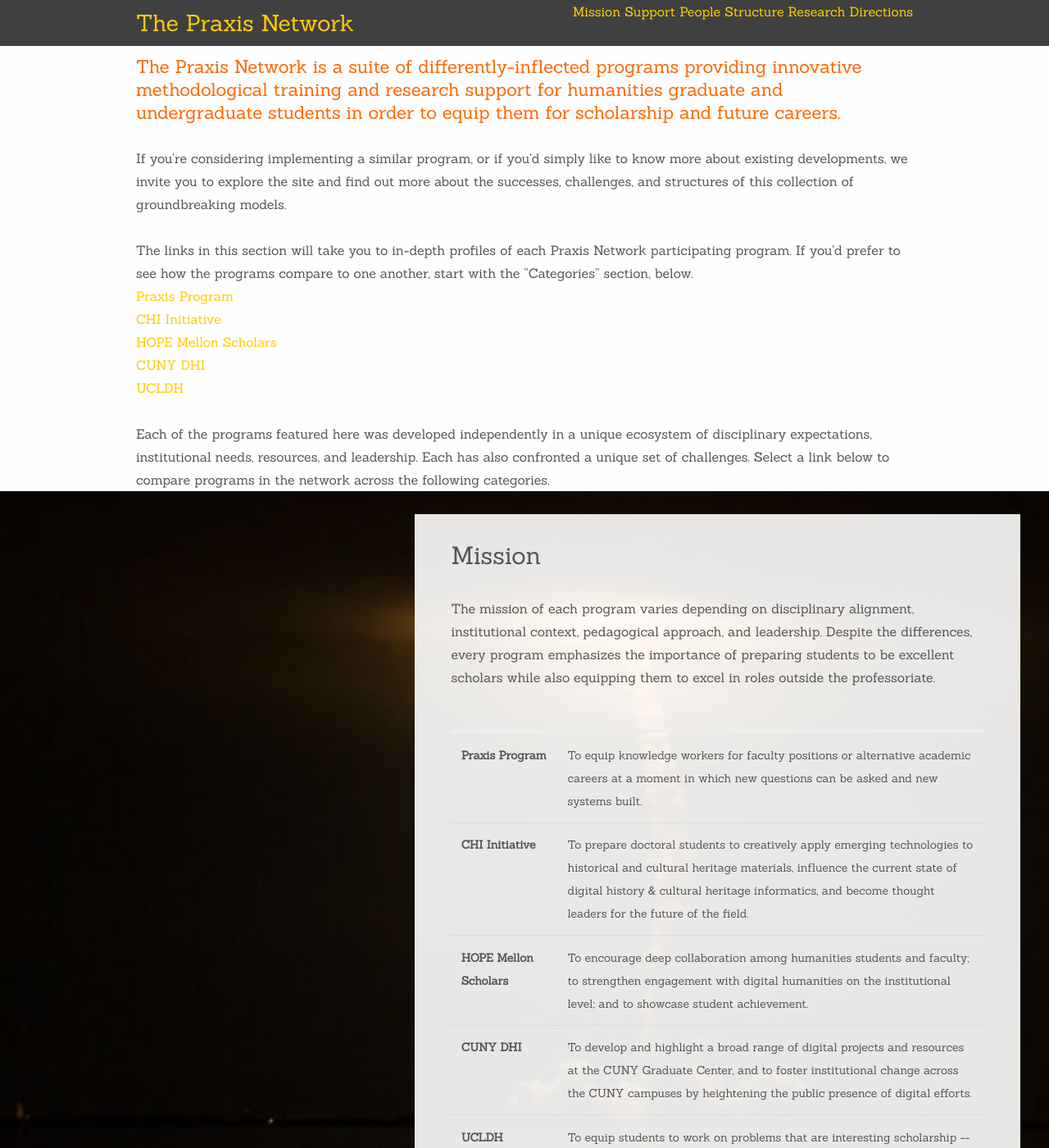
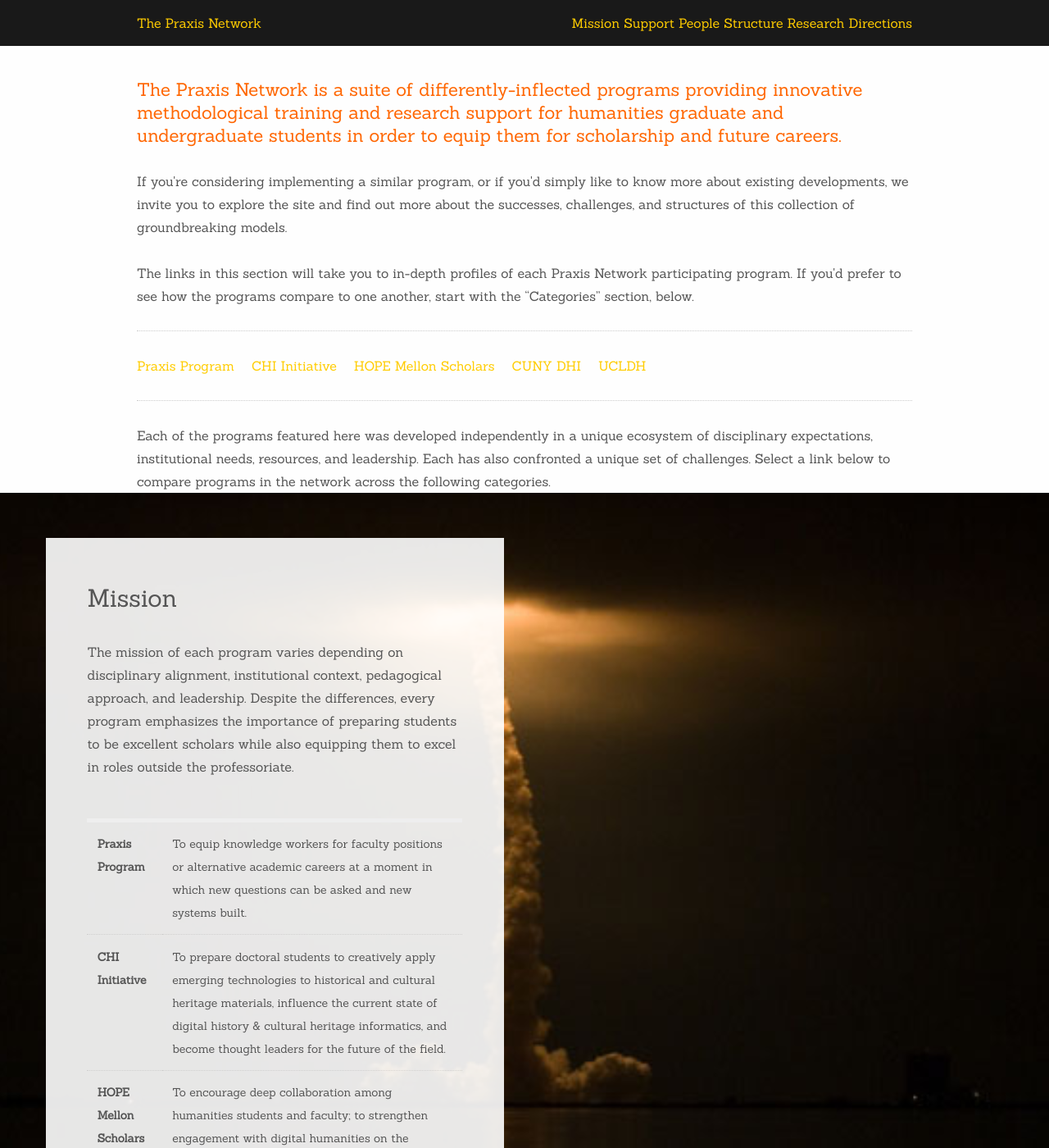
Before and after one commit to praxisnetwork/praxisnetwork.github.com, a Jekyll site: the page built from index.html, in a window 1280 px wide and 1400 px high. Shown: the whole window at 82% size. Built offline with Jekyll 4.4.1, drawn with Linux system fonts in a browser that asks for light colours; nearby versions of some CDN libraries; Markdown is read by kramdown in place of the engine named in the settings.

Commit message:
First pass at parallax backgrounds.

```diff
--- a/_sass/_base.scss
+++ b/_sass/_base.scss
@@ -11,9 +11,10 @@ $base-line-height: 28px;
 // Susy Variables
 $total-columns: 8;
 $column-width: 100px;
-$gutter-width: 40px;
+$gutter-width: 50px;
 $grid-padding: 0;
 $container-style: fluid;
+$gutterColumn: gutter($total-columns) + column($total-columns);
 
 // Colors
 $dark-grey: rgba(0,0,0,0.7);
--- a/c/styles.css
+++ b/c/styles.css
@@ -87,9 +87,9 @@ article, aside, details, figcaption, figure, footer, header, hgroup, menu, nav,
     margin-right: auto;
     padding-left: 0;
     padding-right: 0;
+    /*@include susy-grid-background;*/
     background-color: #fefefe;
     margin: 0;
-    padding-top: 1.75em;
     padding-bottom: 5.25em;
     color: #555;
   }
@@ -132,8 +132,14 @@ article, aside, details, figcaption, figure, footer, header, hgroup, menu, nav,
     margin-left: 0;
     padding-left: 0;
   }
+  nav#program-nav {
+    border: 1px dotted #ccc;
+    border-width: 1px 0;
+    padding: 1.75em 0;
+    margin: 1.75em 0;
+  }
   nav#program-nav a {
-    display: block;
+    margin-right: 1em;
   }
 
   /* Links */
@@ -225,45 +231,41 @@ article, aside, details, figcaption, figure, footer, header, hgroup, menu, nav,
   }
 
   /* Classes */
-  .intro, .program-category-intro {
+  .intro {
     font-size: 1.375em;
     line-height: 1.27273em;
     color: #f60;
   }
 
   .program-category-intro {
+    font-size: 0.875em;
+    line-height: 2em;
+    font-style: italic;
     color: rgba(60, 60, 60, 0.5);
   }
 
   /* Header */
   header[role="banner"] {
-    position: fixed;
-    top: 0;
-    width: 100%;
-    float: left;
-    margin-right: 3.7037%;
-    display: inline;
-    padding-left: 12.96296%;
-    padding-right: 12.96296%;
-    background: rgba(0, 0, 0, 0.75);
+    background: rgba(0, 0, 0, 0.9);
     overflow: hidden;
     *zoom: 1;
-    z-index: 1000;
-    border-bottom: 1px solid #eee;
+    padding: 0.875em 13.04348%;
   }
   header[role="banner"] h1 {
-    font-size: 1.75em;
-    line-height: 2em;
-    width: 35.18519%;
+    font-size: 1em;
+    line-height: 1.75em;
+    width: 34.78261%;
     float: left;
-    margin-right: 3.7037%;
+    margin-right: 4.34783%;
     display: inline;
   }
   header[role="banner"] nav {
-    width: 61.11111%;
+    font-size: 1em;
+    line-height: 1.75em;
+    width: 60.86957%;
     float: right;
     margin-right: 0;
-    #margin-left: -40px;
+    #margin-left: -50px;
     display: inline;
     text-align: right;
   }
@@ -282,188 +284,312 @@ article, aside, details, figcaption, figure, footer, header, hgroup, menu, nav,
 
   /* Main Content */
   div[role="main"] {
-    padding-left: 12.96296%;
-    padding-right: 12.96296%;
+    width: 100%;
+    float: left;
+    margin-right: 4.34783%;
+    display: inline;
   }
-
-  section.category {
-    margin-left: -17.5%;
-    margin-right: -17.5%;
+  div[role="main"] article > header {
+    width: 73.91304%;
+    float: left;
+    margin-right: 4.34783%;
+    display: inline;
+    margin-left: 13.04348%;
+    padding-top: 5.88235%;
+    padding-bottom: 5.88235%;
+  }
+  body.program div[role="main"] article {
+    width: 100%;
+    float: left;
+    margin-right: 4.34783%;
+    display: inline;
+    margin-left: 0%;
+  }
+  body.program div[role="main"] article section {
+    display: block;
+    float: none;
+    width: auto;
+    margin-right: auto;
+    #margin-left: auto;
+    display: block;
+    margin-left: 0%;
+    margin: 17.5em 0;
+    padding-left: 13.04348%;
+    padding-right: 13.04348%;
+    padding-top: 4.34783%;
+    padding-bottom: 4.34783%;
+  }
+  body.program div[role="main"] article > header {
+    color: #fff;
+  }
+  body.program div[role="main"] article section {
+    background: rgba(255, 255, 255, 0.95);
+    -webkit-box-shadow: rgba(0, 0, 0, 0.5) 0 0 20px;
+    -moz-box-shadow: rgba(0, 0, 0, 0.5) 0 0 20px;
+    box-shadow: rgba(0, 0, 0, 0.5) 0 0 20px;
+    margin: 17.5em 0;
+  }
+  div[role="main"] section {
+    width: 73.91304%;
+    float: left;
+    margin-right: 4.34783%;
+    display: inline;
+    margin-left: 13.04348%;
+  }
+  div[role="main"] section.category {
+    width: 100%;
+    float: left;
+    margin-right: 4.34783%;
+    display: inline;
+    margin-left: 0%;
     overflow: hidden;
     *zoom: 1;
-    padding: 1.75em 3.7037%;
+    padding: 4.34783%;
   }
-  section.category div {
+  div[role="main"] section.category div {
+    padding: 4.34783%;
     background: rgba(255, 255, 255, 0.9);
-    width: 61.11111%;
+    width: 47.82609%;
+    float: left;
+    margin-right: 4.34783%;
+    display: inline;
+  }
+  div[role="main"] section.category:nth-child(odd) div {
+    width: 47.82609%;
     float: right;
     margin-right: 0;
-    #margin-left: -40px;
-    display: inline;
-    padding: 1.75em 3.7037%;
-  }
-  section.category:nth-child(odd) div {
-    width: 61.11111%;
-    float: left;
-    margin-right: 3.7037%;
+    #margin-left: -50px;
     display: inline;
   }
-  section.category#mission {
+  div[role="main"] section.category#mission {
     background-image: url("../images/mission.jpg");
     -webkit-background-size: cover;
     -moz-background-size: cover;
     -o-background-size: cover;
     background-size: cover;
+    background-attachment: fixed;
+    background-position: 0 1;
+    background-repeat: no-repeat;
   }
-
-  section.category {
-    margin-left: -17.5%;
-    margin-right: -17.5%;
+  div[role="main"] section.category {
+    width: 100%;
+    float: left;
+    margin-right: 4.34783%;
+    display: inline;
+    margin-left: 0%;
     overflow: hidden;
     *zoom: 1;
-    padding: 1.75em 3.7037%;
+    padding: 4.34783%;
   }
-  section.category div {
+  div[role="main"] section.category div {
+    padding: 4.34783%;
     background: rgba(255, 255, 255, 0.9);
-    width: 61.11111%;
+    width: 47.82609%;
+    float: left;
+    margin-right: 4.34783%;
+    display: inline;
+  }
+  div[role="main"] section.category:nth-child(odd) div {
+    width: 47.82609%;
     float: right;
     margin-right: 0;
-    #margin-left: -40px;
-    display: inline;
-    padding: 1.75em 3.7037%;
-  }
-  section.category:nth-child(odd) div {
-    width: 61.11111%;
-    float: left;
-    margin-right: 3.7037%;
+    #margin-left: -50px;
     display: inline;
   }
-  section.category#support {
+  div[role="main"] section.category#support {
     background-image: url("../images/support.jpg");
     -webkit-background-size: cover;
     -moz-background-size: cover;
     -o-background-size: cover;
     background-size: cover;
+    background-attachment: fixed;
+    background-position: 0 1;
+    background-repeat: no-repeat;
   }
-
-  section.category {
-    margin-left: -17.5%;
-    margin-right: -17.5%;
+  div[role="main"] section.category {
+    width: 100%;
+    float: left;
+    margin-right: 4.34783%;
+    display: inline;
+    margin-left: 0%;
     overflow: hidden;
     *zoom: 1;
-    padding: 1.75em 3.7037%;
+    padding: 4.34783%;
   }
-  section.category div {
+  div[role="main"] section.category div {
+    padding: 4.34783%;
     background: rgba(255, 255, 255, 0.9);
-    width: 61.11111%;
+    width: 47.82609%;
+    float: left;
+    margin-right: 4.34783%;
+    display: inline;
+  }
+  div[role="main"] section.category:nth-child(odd) div {
+    width: 47.82609%;
     float: right;
     margin-right: 0;
-    #margin-left: -40px;
-    display: inline;
-    padding: 1.75em 3.7037%;
-  }
-  section.category:nth-child(odd) div {
-    width: 61.11111%;
-    float: left;
-    margin-right: 3.7037%;
+    #margin-left: -50px;
     display: inline;
   }
-  section.category#people {
+  div[role="main"] section.category#people {
     background-image: url("../images/people.jpg");
     -webkit-background-size: cover;
     -moz-background-size: cover;
     -o-background-size: cover;
     background-size: cover;
+    background-attachment: fixed;
+    background-position: 0 1;
+    background-repeat: no-repeat;
   }
-
-  section.category {
-    margin-left: -17.5%;
-    margin-right: -17.5%;
+  div[role="main"] section.category {
+    width: 100%;
+    float: left;
+    margin-right: 4.34783%;
+    display: inline;
+    margin-left: 0%;
     overflow: hidden;
     *zoom: 1;
-    padding: 1.75em 3.7037%;
+    padding: 4.34783%;
   }
-  section.category div {
+  div[role="main"] section.category div {
+    padding: 4.34783%;
     background: rgba(255, 255, 255, 0.9);
-    width: 61.11111%;
+    width: 47.82609%;
+    float: left;
+    margin-right: 4.34783%;
+    display: inline;
+  }
+  div[role="main"] section.category:nth-child(odd) div {
+    width: 47.82609%;
     float: right;
     margin-right: 0;
-    #margin-left: -40px;
-    display: inline;
-    padding: 1.75em 3.7037%;
-  }
-  section.category:nth-child(odd) div {
-    width: 61.11111%;
-    float: left;
-    margin-right: 3.7037%;
+    #margin-left: -50px;
     display: inline;
   }
-  section.category#structure {
+  div[role="main"] section.category#structure {
     background-image: url("../images/structure.jpg");
     -webkit-background-size: cover;
     -moz-background-size: cover;
     -o-background-size: cover;
     background-size: cover;
+    background-attachment: fixed;
+    background-position: 0 1;
+    background-repeat: no-repeat;
   }
-
-  section.category {
-    margin-left: -17.5%;
-    margin-right: -17.5%;
+  div[role="main"] section.category {
+    width: 100%;
+    float: left;
+    margin-right: 4.34783%;
+    display: inline;
+    margin-left: 0%;
     overflow: hidden;
     *zoom: 1;
-    padding: 1.75em 3.7037%;
+    padding: 4.34783%;
   }
-  section.category div {
+  div[role="main"] section.category div {
+    padding: 4.34783%;
     background: rgba(255, 255, 255, 0.9);
-    width: 61.11111%;
+    width: 47.82609%;
+    float: left;
+    margin-right: 4.34783%;
+    display: inline;
+  }
+  div[role="main"] section.category:nth-child(odd) div {
+    width: 47.82609%;
     float: right;
     margin-right: 0;
-    #margin-left: -40px;
-    display: inline;
-    padding: 1.75em 3.7037%;
-  }
-  section.category:nth-child(odd) div {
-    width: 61.11111%;
-    float: left;
-    margin-right: 3.7037%;
+    #margin-left: -50px;
     display: inline;
   }
-  section.category#research {
+  div[role="main"] section.category#research {
     background-image: url("../images/research.jpg");
     -webkit-background-size: cover;
     -moz-background-size: cover;
     -o-background-size: cover;
     background-size: cover;
+    background-attachment: fixed;
+    background-position: 0 1;
+    background-repeat: no-repeat;
   }
-
-  section.category {
-    margin-left: -17.5%;
-    margin-right: -17.5%;
+  div[role="main"] section.category {
+    width: 100%;
+    float: left;
+    margin-right: 4.34783%;
+    display: inline;
+    margin-left: 0%;
     overflow: hidden;
     *zoom: 1;
-    padding: 1.75em 3.7037%;
+    padding: 4.34783%;
   }
-  section.category div {
+  div[role="main"] section.category div {
+    padding: 4.34783%;
     background: rgba(255, 255, 255, 0.9);
-    width: 61.11111%;
+    width: 47.82609%;
+    float: left;
+    margin-right: 4.34783%;
+    display: inline;
+  }
+  div[role="main"] section.category:nth-child(odd) div {
+    width: 47.82609%;
     float: right;
     margin-right: 0;
-    #margin-left: -40px;
-    display: inline;
-    padding: 1.75em 3.7037%;
-  }
-  section.category:nth-child(odd) div {
-    width: 61.11111%;
-    float: left;
-    margin-right: 3.7037%;
+    #margin-left: -50px;
     display: inline;
   }
-  section.category#directions {
+  div[role="main"] section.category#directions {
     background-image: url("../images/directions.jpg");
     -webkit-background-size: cover;
     -moz-background-size: cover;
     -o-background-size: cover;
     background-size: cover;
+    background-attachment: fixed;
+    background-position: 0 1;
+    background-repeat: no-repeat;
+  }
+
+  body#praxis-program {
+    background-image: url("../images/praxis-program.jpg");
+    -webkit-background-size: cover;
+    -moz-background-size: cover;
+    -o-background-size: cover;
+    background-size: cover;
+    background-attachment: fixed;
+  }
+
+  body#chi-initiative {
+    background-image: url("../images/chi-initiative.jpg");
+    -webkit-background-size: cover;
+    -moz-background-size: cover;
+    -o-background-size: cover;
+    background-size: cover;
+    background-attachment: fixed;
+  }
+
+  body#hope-mellon-scholars {
+    background-image: url("../images/hope-mellon-scholars.jpg");
+    -webkit-background-size: cover;
+    -moz-background-size: cover;
+    -o-background-size: cover;
+    background-size: cover;
+    background-attachment: fixed;
+  }
+
+  body#cuny-dhi {
+    background-image: url("../images/cuny-dhi.jpg");
+    -webkit-background-size: cover;
+    -moz-background-size: cover;
+    -o-background-size: cover;
+    background-size: cover;
+    background-attachment: fixed;
+  }
+
+  body#ucldh {
+    background-image: url("../images/ucldh.jpg");
+    -webkit-background-size: cover;
+    -moz-background-size: cover;
+    -o-background-size: cover;
+    background-size: cover;
+    background-attachment: fixed;
   }
 
   /* Footer */
@@ -474,23 +600,23 @@ article, aside, details, figcaption, figure, footer, header, hgroup, menu, nav,
     margin-bottom: 1.75em;
   }
 }
-@media only screen and (min-width: 480px) {
-  .section {
-    width: 48.52941%;
+@media only screen and (min-width: 768px) {
+  .program section {
+    overflow: hidden;
+    *zoom: 1;
+  }
+  .program section header {
+    width: 34.78261%;
     float: left;
-    margin-right: 2.94118%;
+    margin-right: 4.34783%;
     display: inline;
   }
-  .section:nth-child(odd) {
-    width: 48.52941%;
+  .program section p:not(.program-category-intro) {
+    width: 60.86957%;
     float: right;
     margin-right: 0;
-    #margin-left: -40px;
+    #margin-left: -50px;
     display: inline;
-  }
-
-  h2 {
-    clear: both;
   }
 }
 @media print {
```
Also changed, not shown: _sass/media/_screen.scss (+82 -22 lines), _sass/media/_screen_medium.scss (+12 -0 lines), _sass/media/_screen_small.scss (+0 -10 lines).
